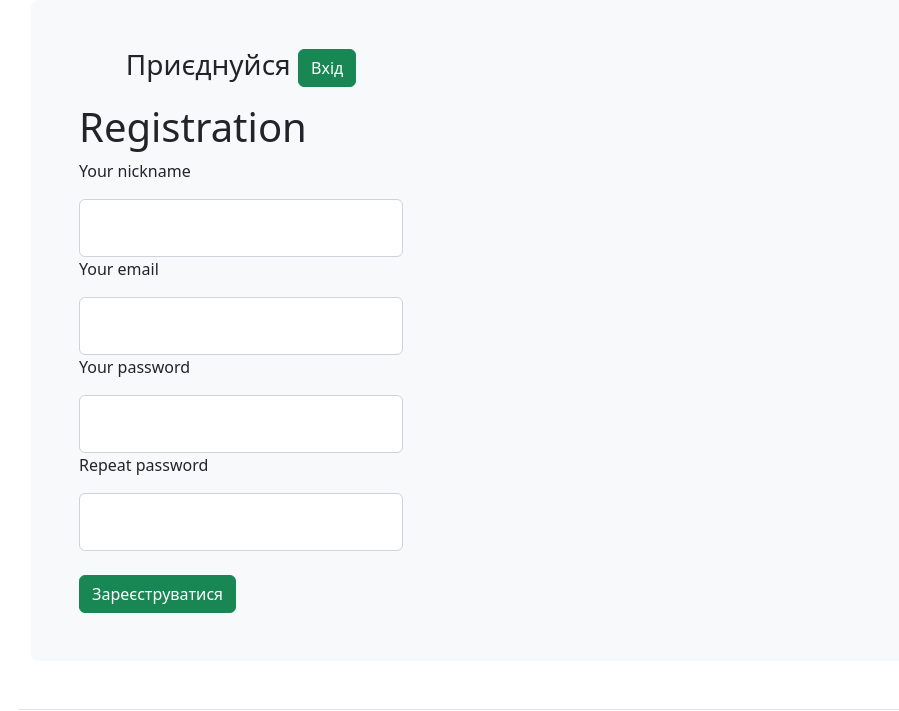
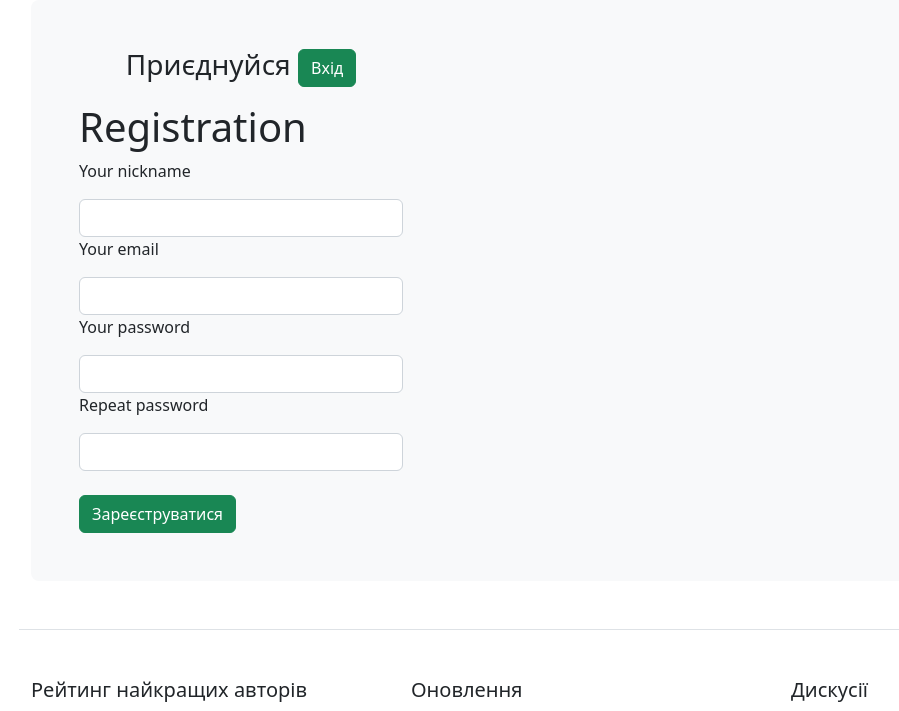
Before and after one commit to krapkaVKomi/kVk_2, a Flask app: page /registration in a window 1280 px wide. Shown: the part 56-767 px from the top of the page, without its empty margins (51-950 px from the left). Run offline with Flask 2, Linux system fonts and the light colour scheme.

Commit message:
minor fix 3

```diff
--- a/app.py
+++ b/app.py
@@ -75,7 +75,7 @@ security = Security(app, user_datastore)
 
 @app.route('/about')
 def about():
-    return 'about page'
+    return render_template('test.html')
 
 
 @app.route('/registration', methods=['POST', 'GET'])
--- a/templates/registration.html
+++ b/templates/registration.html
@@ -23,27 +23,31 @@
 
         <div class="form-floating">
             <p> Your nickname</p>
-            <input type="text" name="name" id="name" class="form-control">
+            <input type="text" name="name" id="name" class="form-control" style="height: 24px">
         </div>
         <div class="form-floating">
             <p> Your email</p>
-            <input type="text" name="email" id="email" class="form-control">
+            <input type="text" name="email" id="email" class="form-control" style="height: 24px">
         </div>
         <div class="form-floating">
             <p> Your password</p>
-            <input type="password" name="password" id="password" class="form-control">
+            <input type="password" name="password" id="password" class="form-control" style="height: 24px">
         </div>
         <div class="form-floating">
             <p> Repeat рassword</p>
-            <input type="password" name="password2" id="password2" class="form-control">
+            <input type="password" name="password2" id="password2" class="form-control" style="height: 24px">
         </div>
         <br>
         <input class="btn btn-success" type="submit" value="Зареєструватися">
     </form>
           </div>
+
+
           <div class="col">
 
           </div>
+
+
           <div class="col">
 
           </div>
--- a/templates/security/login_user.html
+++ b/templates/security/login_user.html
@@ -25,7 +25,7 @@ login
 
 <form action="{{ url_for_security('login') }}" method="POST" name="login_user_form">
   {{ login_user_form.hidden_tag() }}
-  {{ render_field_with_errors(login_user_form.email, class="form-control" )}}
+  {{ render_field_with_errors(login_user_form.email, class="form-control")}}
   {{ render_field_with_errors(login_user_form.password, class="form-control") }}
   {{ render_field_with_errors(login_user_form.remember) }}
   {{ render_field(login_user_form.next) }}
```
